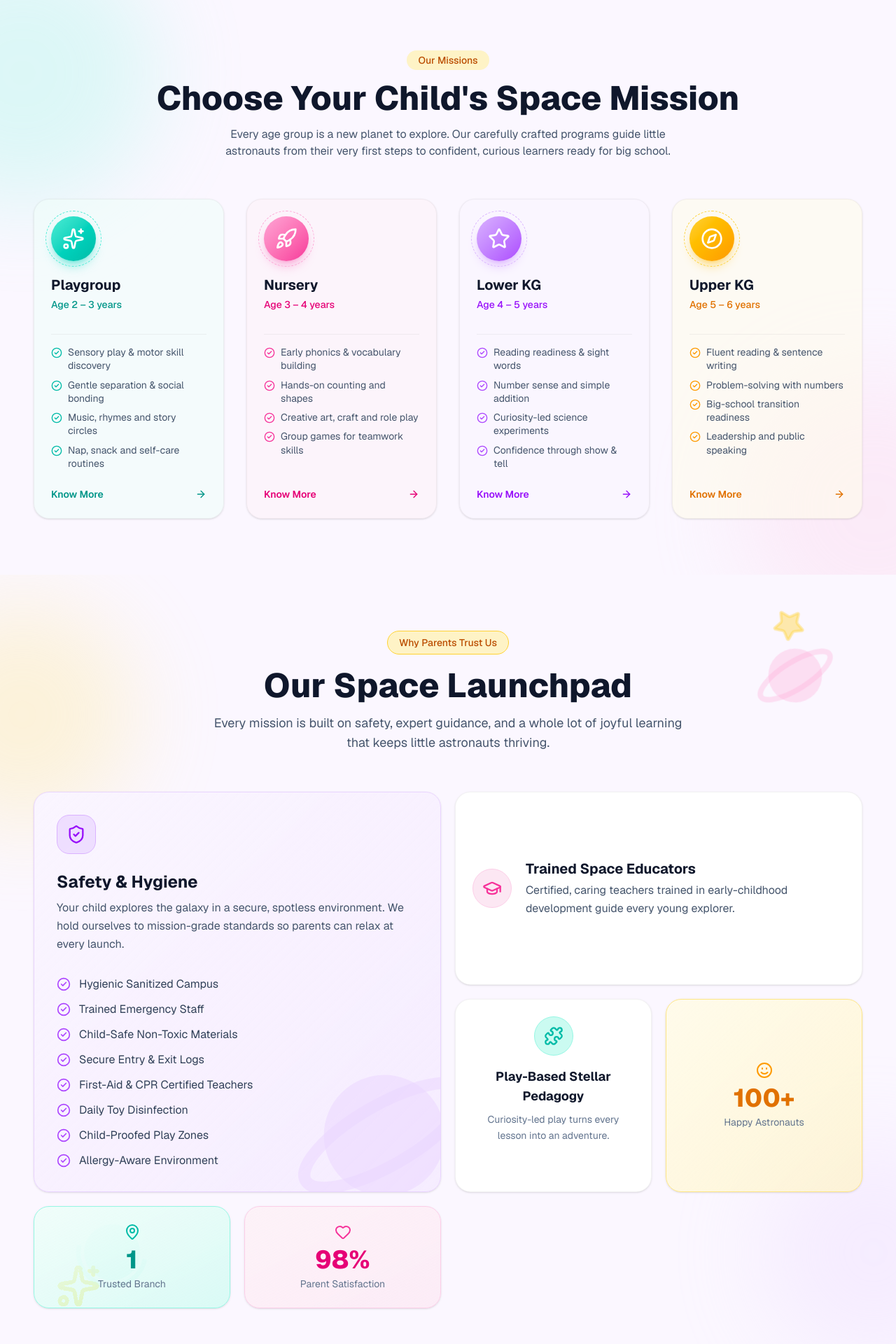
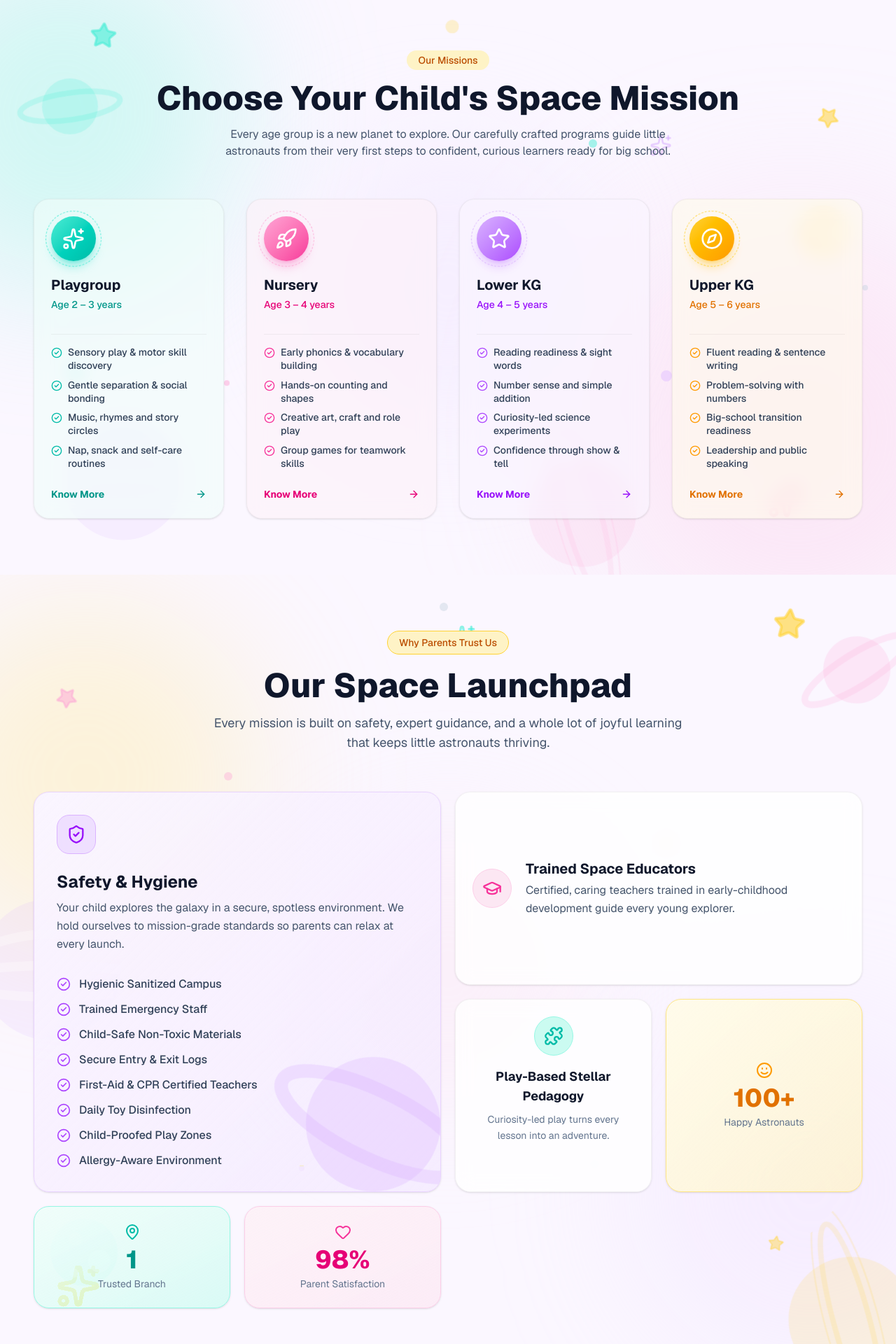
Before and after one commit to Harmaien17/Planet-Master-s-Nursery, a Next.js app: page / in a window 1280 px wide. Shown: the part 880-2800 px from the top of the page at 70% size. Built offline with nearby package versions, Linux system fonts and the light colour scheme.

Commit message:
Added more features & changed design

```diff
--- a/components/ProgramsSection.tsx
+++ b/components/ProgramsSection.tsx
@@ -111,17 +111,82 @@ const programs: Program[] = [
 export default function ProgramsSection() {
   return (
     <section className="relative overflow-hidden bg-[#FBF7FF] px-6 py-20 md:px-12">
-      {/* Decorative blurred pastel planets — desktop only */}
-      <div
-        className="pointer-events-none absolute -left-40 -top-20 hidden h-96 w-96 rounded-full bg-teal-200 opacity-30 blur-3xl md:block"
-        aria-hidden="true"
-      />
-      <div
-        className="pointer-events-none absolute -bottom-24 -right-40 hidden h-96 w-96 rounded-full bg-pink-200 opacity-30 blur-3xl md:block"
-        aria-hidden="true"
-      />
 
-      <div className="relative mx-auto max-w-7xl">
+      {/* ========================================= */}
+      {/* 🚀 MASSIVE BACKGROUND GALAXY ELEMENTS 🚀 */}
+      {/* ========================================= */}
+
+      {/* Ambient Glows */}
+      <div className="pointer-events-none absolute -left-40 -top-20 hidden h-[500px] w-[500px] rounded-full bg-teal-200/40 blur-[100px] md:block" aria-hidden="true" />
+      <div className="pointer-events-none absolute -bottom-24 -right-40 hidden h-[600px] w-[600px] rounded-full bg-pink-200/40 blur-[120px] md:block" aria-hidden="true" />
+      <div className="pointer-events-none absolute left-1/2 top-1/2 hidden h-[400px] w-[400px] -translate-x-1/2 -translate-y-1/2 rounded-full bg-purple-100/50 blur-[80px] md:block" aria-hidden="true" />
+
+      {/* Scattered Stars & Sparkles */}
+      <div className="absolute top-10 left-10 md:left-32 text-teal-300/60 animate-[spin_15s_linear_infinite] pointer-events-none">
+        <Star className="w-10 h-10" fill="currentColor" />
+      </div>
+      <div className="absolute top-40 right-10 md:right-20 text-amber-300/50 animate-[spin_20s_linear_infinite] pointer-events-none">
+        <Star className="w-8 h-8" fill="currentColor" />
+      </div>
+      <div className="absolute bottom-20 right-10 md:right-32 text-pink-300/60 animate-pulse pointer-events-none">
+        <Sparkles className="w-14 h-14" />
+      </div>
+      <div className="absolute top-1/4 right-1/4 text-purple-300/60 animate-bounce pointer-events-none">
+        <Sparkles className="w-8 h-8" />
+      </div>
+      <div className="absolute bottom-1/3 left-10 md:left-24 text-teal-300/40 animate-[spin_10s_linear_infinite] pointer-events-none">
+        <Star className="w-6 h-6" fill="currentColor" />
+      </div>
+
+      {/* SVG Planet 1: Ringed Planet (Top Left) */}
+      <div className="absolute -top-10 -left-10 md:top-20 md:left-5 w-40 h-40 text-teal-300/20 rotate-12 pointer-events-none">
+        <svg viewBox="0 0 100 100" className="w-full h-full fill-current">
+          <circle cx="50" cy="50" r="25" />
+          <ellipse cx="50" cy="50" rx="45" ry="12" transform="rotate(-20 50 50)" fill="none" stroke="currentColor" strokeWidth="5" />
+        </svg>
+      </div>
+
+      {/* SVG Planet 2: Small Moon (Center Right) */}
+      <div className="absolute top-1/3 -right-10 md:right-10 w-32 h-32 text-amber-300/20 -rotate-12 pointer-events-none">
+        <svg viewBox="0 0 100 100" className="w-full h-full fill-current">
+          <circle cx="50" cy="50" r="30" />
+          <circle cx="40" cy="40" r="6" fill="white" opacity="0.4" />
+          <circle cx="65" cy="55" r="10" fill="white" opacity="0.4" />
+          <circle cx="45" cy="70" r="4" fill="white" opacity="0.4" />
+        </svg>
+      </div>
+
+      {/* SVG Planet 3: Striped Gas Giant (Bottom Left) */}
+      <div className="absolute bottom-10 -left-10 md:bottom-10 md:left-20 w-48 h-48 text-purple-300/15 pointer-events-none">
+        <svg viewBox="0 0 100 100" className="w-full h-full fill-current">
+          <circle cx="50" cy="50" r="45" />
+          <path d="M 10 35 Q 50 20 90 35" fill="none" stroke="white" strokeWidth="6" opacity="0.3" />
+          <path d="M 5 50 Q 50 45 95 50" fill="none" stroke="white" strokeWidth="6" opacity="0.3" />
+          <path d="M 10 65 Q 50 70 90 65" fill="none" stroke="white" strokeWidth="6" opacity="0.3" />
+        </svg>
+      </div>
+
+      {/* SVG Planet 4: Large Ringed Planet (Bottom Right) */}
+      <div className="absolute -bottom-20 -right-20 md:-bottom-10 md:right-1/4 w-64 h-64 text-pink-300/15 rotate-[45deg] pointer-events-none">
+        <svg viewBox="0 0 100 100" className="w-full h-full fill-current">
+          <circle cx="50" cy="50" r="30" />
+          <ellipse cx="50" cy="50" rx="50" ry="10" transform="rotate(30 50 50)" fill="none" stroke="currentColor" strokeWidth="3" />
+          <ellipse cx="50" cy="50" rx="60" ry="15" transform="rotate(30 50 50)" fill="none" stroke="currentColor" strokeWidth="1" />
+        </svg>
+      </div>
+
+      {/* Floating Stardust (Tiny Dots) */}
+      <div className="absolute top-1/4 right-1/3 w-3 h-3 rounded-full bg-teal-300/50 animate-pulse pointer-events-none" />
+      <div className="absolute top-2/3 left-1/4 w-2 h-2 rounded-full bg-pink-300/50 animate-bounce pointer-events-none" />
+      <div className="absolute bottom-1/3 right-1/4 w-4 h-4 rounded-full bg-purple-300/40 animate-pulse pointer-events-none" />
+      <div className="absolute top-10 left-1/2 w-3 h-3 rounded-full bg-amber-300/60 animate-ping pointer-events-none" />
+      <div className="absolute top-1/2 right-10 w-2 h-2 rounded-full bg-slate-300/50 animate-pulse pointer-events-none" />
+
+      {/* ========================================= */}
+      {/* END BACKGROUND ELEMENTS */}
+      {/* ========================================= */}
+
+      <div className="relative mx-auto max-w-7xl z-10">
         {/* Eyebrow */}
         <div className="mx-auto mb-4 w-fit rounded-full bg-amber-100 px-4 py-1 text-sm font-medium text-amber-700">
           Our Missions
@@ -143,16 +208,16 @@ export default function ProgramsSection() {
             return (
               <article
                 key={program.name}
-                className={`group relative flex h-full flex-col rounded-3xl border border-black/5 ${program.cardTint} p-6 shadow-sm transition-all duration-300 hover:-translate-y-2 hover:shadow-2xl ${program.hoverBorder} ${program.hoverShadow}`}
+                className={`group relative flex h-full flex-col rounded-3xl border border-black/5 ${program.cardTint} backdrop-blur-md p-6 shadow-sm transition-all duration-300 hover:-translate-y-2 hover:shadow-2xl ${program.hoverBorder} ${program.hoverShadow}`}
               >
                 {/* Icon badge with orbiting dashed ring */}
                 <div className="relative mb-5 h-16 w-16">
                   <span
-                    className={`absolute -inset-2 rounded-full border border-dashed ${program.ringBorder}`}
+                    className={`absolute -inset-2 rounded-full border border-dashed ${program.ringBorder} animate-[spin_10s_linear_infinite] group-hover:animate-[spin_5s_linear_infinite]`}
                     aria-hidden="true"
                   />
                   <div
-                    className={`flex h-16 w-16 items-center justify-center rounded-full bg-gradient-to-br shadow-lg transition-transform group-hover:scale-110 ${program.badgeGradient} ${program.badgeShadow}`}
+                    className={`flex h-16 w-16 items-center justify-center rounded-full bg-gradient-to-br shadow-lg transition-transform duration-500 group-hover:scale-110 ${program.badgeGradient} ${program.badgeShadow}`}
                   >
                     <Icon className="h-8 w-8 text-white" aria-hidden="true" />
                   </div>
@@ -170,7 +235,7 @@ export default function ProgramsSection() {
                   {program.highlights.map((item) => (
                     <li
                       key={item}
-                      className="mb-2 flex items-start gap-2 text-sm leading-snug text-slate-600"
+                      className="mb-2 flex items-start gap-2 text-sm leading-snug text-slate-700 font-medium"
                     >
                       <CheckCircle2
                         className={`mt-0.5 h-4 w-4 flex-shrink-0 ${program.bulletIcon}`}
@@ -184,7 +249,7 @@ export default function ProgramsSection() {
                 {/* Know More */}
                 <button
                   type="button"
-                  className={`mt-auto flex w-full items-center justify-between gap-1 pt-4 text-sm font-semibold transition-all group-hover:gap-3 ${program.linkText}`}
+                  className={`mt-auto flex w-full items-center justify-between gap-1 pt-4 text-sm font-bold transition-all group-hover:gap-3 ${program.linkText}`}
                 >
                   Know More
                   <ArrowRight className="h-4 w-4 transition-transform group-hover:translate-x-1" aria-hidden="true" />
--- a/components/TrustMetricsSection.tsx
+++ b/components/TrustMetricsSection.tsx
@@ -112,38 +112,80 @@ export default function TrustMetricsSection() {
       ref={sectionRef}
       className="relative overflow-hidden bg-[#FBF7FF] py-20 px-6 md:px-12"
     >
-      {/* Decorative blurred pastel planets — desktop only */}
-      <div
-        className="pointer-events-none absolute -left-32 top-10 hidden h-80 w-80 rounded-full bg-amber-200 opacity-30 blur-3xl md:block"
-        aria-hidden="true"
-      />
-      <div
-        className="pointer-events-none absolute -right-32 bottom-0 hidden h-80 w-80 rounded-full bg-purple-200 opacity-30 blur-3xl md:block"
-        aria-hidden="true"
-      />
+      {/* ========================================= */}
+      {/* 🚀 MASSIVE BACKGROUND GALAXY ELEMENTS 🚀 */}
+      {/* ========================================= */}
 
-      {/* Floating Space Elements (Stars & Planets) */}
-      <div className="absolute top-12 right-10 md:right-32 text-amber-300/40 animate-[spin_20s_linear_infinite] pointer-events-none">
+      {/* Ambient Glows */}
+      <div className="pointer-events-none absolute -left-32 top-10 hidden h-[500px] w-[500px] rounded-full bg-amber-200/30 blur-[100px] md:block" aria-hidden="true" />
+      <div className="pointer-events-none absolute -right-32 bottom-0 hidden h-[500px] w-[500px] rounded-full bg-purple-200/30 blur-[100px] md:block" aria-hidden="true" />
+      <div className="pointer-events-none absolute left-1/2 top-1/2 hidden h-[400px] w-[400px] -translate-x-1/2 -translate-y-1/2 rounded-full bg-pink-100/40 blur-[80px] md:block" aria-hidden="true" />
+
+      {/* Scattered Stars & Sparkles */}
+      <div className="absolute top-12 right-10 md:right-32 text-amber-300/60 animate-[spin_15s_linear_infinite] pointer-events-none">
         <Star className="w-12 h-12" fill="currentColor" />
       </div>
-      <div className="absolute bottom-20 left-10 md:left-20 text-purple-300/50 animate-pulse pointer-events-none">
+      <div className="absolute top-40 left-10 md:left-20 text-pink-300/50 animate-[spin_20s_linear_infinite] pointer-events-none">
+        <Star className="w-8 h-8" fill="currentColor" />
+      </div>
+      <div className="absolute bottom-20 left-10 md:left-20 text-purple-300/60 animate-pulse pointer-events-none">
         <Sparkles className="w-16 h-16" />
       </div>
+      <div className="absolute top-20 left-1/2 text-teal-300/60 animate-bounce pointer-events-none">
+        <Sparkles className="w-10 h-10" />
+      </div>
+      <div className="absolute bottom-40 right-10 md:right-40 text-amber-300/40 animate-[spin_10s_linear_infinite] pointer-events-none">
+        <Star className="w-6 h-6" fill="currentColor" />
+      </div>
 
-      <div className="absolute -top-10 -right-10 md:top-20 md:right-20 w-32 h-32 text-pink-300/30 -rotate-12 pointer-events-none">
+      {/* SVG Planet 1: Saturn (Top Right) */}
+      <div className="absolute -top-10 -right-10 md:top-10 md:-right-10 w-48 h-48 text-pink-300/20 -rotate-12 pointer-events-none">
         <svg viewBox="0 0 100 100" className="w-full h-full fill-current">
-          <circle cx="50" cy="50" r="30" />
-          <ellipse cx="50" cy="50" rx="45" ry="15" transform="rotate(-20 50 50)" fill="none" stroke="currentColor" strokeWidth="6" />
+          <circle cx="50" cy="50" r="25" />
+          <ellipse cx="50" cy="50" rx="45" ry="12" transform="rotate(-20 50 50)" fill="none" stroke="currentColor" strokeWidth="5" />
         </svg>
       </div>
 
-      <div className="absolute bottom-10 -left-10 md:bottom-20 md:left-20 w-40 h-40 text-teal-300/20 rotate-12 pointer-events-none">
+      {/* SVG Planet 2: Small Moon with Crater (Bottom Left) */}
+      <div className="absolute bottom-10 -left-10 md:bottom-20 md:left-10 w-40 h-40 text-teal-300/20 rotate-12 pointer-events-none">
         <svg viewBox="0 0 100 100" className="w-full h-full fill-current">
-          <circle cx="50" cy="50" r="25" />
-          <circle cx="70" cy="30" r="5" fill="white" />
-          <path d="M 20 50 A 30 30 0 0 0 80 50" fill="none" stroke="currentColor" strokeWidth="4" />
+          <circle cx="50" cy="50" r="30" />
+          <circle cx="40" cy="40" r="6" fill="white" opacity="0.4" />
+          <circle cx="65" cy="55" r="10" fill="white" opacity="0.4" />
+          <circle cx="45" cy="70" r="4" fill="white" opacity="0.4" />
         </svg>
       </div>
+
+      {/* SVG Planet 3: Striped Gas Giant (Center Left) */}
+      <div className="absolute top-1/2 -left-20 md:-left-10 w-56 h-56 text-purple-300/15 -translate-y-1/2 pointer-events-none">
+        <svg viewBox="0 0 100 100" className="w-full h-full fill-current">
+          <circle cx="50" cy="50" r="45" />
+          <path d="M 10 35 Q 50 20 90 35" fill="none" stroke="white" strokeWidth="6" opacity="0.3" />
+          <path d="M 5 50 Q 50 45 95 50" fill="none" stroke="white" strokeWidth="6" opacity="0.3" />
+          <path d="M 10 65 Q 50 70 90 65" fill="none" stroke="white" strokeWidth="6" opacity="0.3" />
+        </svg>
+      </div>
+
+      {/* SVG Planet 4: Ringed Ice Planet (Bottom Right) */}
+      <div className="absolute bottom-0 right-0 w-64 h-64 text-amber-300/15 rotate-45 translate-x-1/4 translate-y-1/4 pointer-events-none">
+        <svg viewBox="0 0 100 100" className="w-full h-full fill-current">
+          <circle cx="50" cy="50" r="35" />
+          <ellipse cx="50" cy="50" rx="55" ry="10" transform="rotate(30 50 50)" fill="none" stroke="currentColor" strokeWidth="3" />
+          <ellipse cx="50" cy="50" rx="65" ry="15" transform="rotate(30 50 50)" fill="none" stroke="currentColor" strokeWidth="1" />
+        </svg>
+      </div>
+
+      {/* Floating Stardust (Tiny Dots) */}
+      <div className="absolute top-1/4 left-1/4 w-3 h-3 rounded-full bg-pink-300/40 animate-pulse pointer-events-none" />
+      <div className="absolute top-3/4 left-1/3 w-2 h-2 rounded-full bg-purple-300/40 animate-bounce pointer-events-none" />
+      <div className="absolute top-1/3 right-1/4 w-4 h-4 rounded-full bg-amber-300/30 animate-pulse pointer-events-none" />
+      <div className="absolute bottom-1/4 right-1/3 w-2 h-2 rounded-full bg-teal-300/40 animate-ping pointer-events-none" />
+      <div className="absolute top-10 right-1/2 w-3 h-3 rounded-full bg-slate-300/50 animate-pulse pointer-events-none" />
+
+      {/* ========================================= */}
+      {/* END BACKGROUND ELEMENTS */}
+      {/* ========================================= */}
+
 
       {/* Header */}
       <div className="relative max-w-2xl mx-auto text-center z-10">
@@ -164,8 +206,9 @@ export default function TrustMetricsSection() {
 
         {/* 1. Safety & Hygiene - large feature tile */}
         <div className="relative overflow-hidden md:col-span-2 md:row-span-2 bg-gradient-to-br from-purple-50 to-purple-100/70 border border-purple-200 rounded-3xl p-6 md:p-8 flex flex-col justify-between shadow-sm hover:-translate-y-1 hover:shadow-xl transition-all duration-300">
+
           {/* Faded Watermark Planet inside the card */}
-          <div className="absolute -bottom-16 -right-16 w-72 h-72 text-purple-200/50 pointer-events-none">
+          <div className="absolute -bottom-16 -right-16 w-80 h-80 text-purple-300/30 pointer-events-none animate-[spin_40s_linear_infinite]">
             <svg viewBox="0 0 100 100" className="w-full h-full fill-current">
               <circle cx="50" cy="50" r="30" />
               <ellipse cx="50" cy="50" rx="45" ry="15" transform="rotate(-30 50 50)" fill="none" stroke="currentColor" strokeWidth="6" />
@@ -173,7 +216,7 @@ export default function TrustMetricsSection() {
           </div>
 
           <div className="relative z-10">
-            <div className="w-14 h-14 rounded-2xl bg-purple-200/70 border border-purple-300 flex items-center justify-center">
+            <div className="w-14 h-14 rounded-2xl bg-purple-200/70 border border-purple-300 flex items-center justify-center backdrop-blur-sm">
               <ShieldCheck className="w-7 h-7 text-purple-600" />
             </div>
             <h3 className="text-2xl font-bold text-slate-900 mt-6">
@@ -187,7 +230,7 @@ export default function TrustMetricsSection() {
           </div>
           <ul className="relative z-10 flex flex-col gap-3 mt-8">
             {safetyChecklist.map((item) => (
-              <li key={item} className="flex items-center gap-3 text-slate-700">
+              <li key={item} className="flex items-center gap-3 text-slate-700 font-medium">
                 <CheckCircle2 className="w-5 h-5 text-purple-500 shrink-0" />
                 <span>{item}</span>
               </li>
@@ -196,7 +239,7 @@ export default function TrustMetricsSection() {
         </div>
 
         {/* 2. Trained Space Educators */}
-        <div className="md:col-span-2 bg-white border border-black/5 rounded-3xl p-6 flex items-center gap-5 shadow-sm hover:-translate-y-1 hover:shadow-xl transition-all duration-300 relative overflow-hidden">
+        <div className="md:col-span-2 bg-white/80 backdrop-blur-md border border-black/5 rounded-3xl p-6 flex items-center gap-5 shadow-sm hover:-translate-y-1 hover:shadow-xl transition-all duration-300 relative overflow-hidden">
           <div className="w-14 h-14 shrink-0 rounded-full bg-pink-100 border border-pink-200 flex items-center justify-center relative z-10">
             <GraduationCap className="w-7 h-7 text-pink-500" />
           </div>
@@ -212,7 +255,7 @@ export default function TrustMetricsSection() {
         </div>
 
         {/* 3. Play-Based Stellar Pedagogy */}
-        <div className="md:col-span-1 bg-white border border-black/5 rounded-3xl p-6 flex flex-col items-center text-center shadow-sm hover:-translate-y-1 hover:shadow-xl transition-all duration-300">
+        <div className="md:col-span-1 bg-white/80 backdrop-blur-md border border-black/5 rounded-3xl p-6 flex flex-col items-center text-center shadow-sm hover:-translate-y-1 hover:shadow-xl transition-all duration-300">
           <div className="w-14 h-14 rounded-full bg-teal-100 border border-teal-200 flex items-center justify-center">
             <Puzzle className="w-7 h-7 text-teal-500" />
           </div>
```
